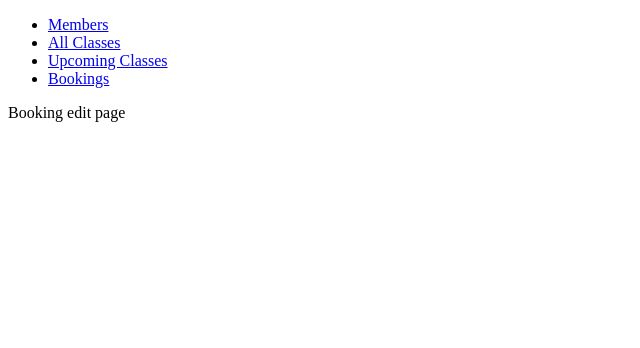
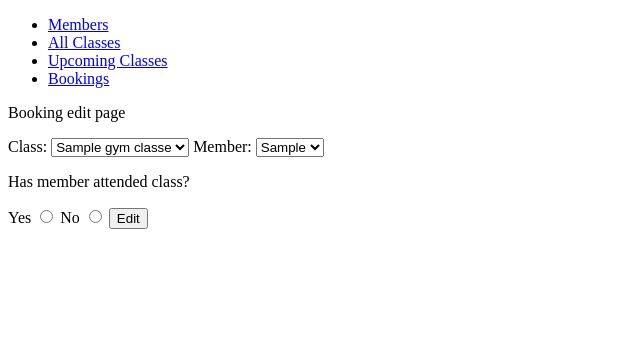
Before and after one commit to pjwmascall/python-project-gym, a Flask app: page /bookings/1/edit in a window 1280 px wide. Shown: the top 348 px of the page, without its empty margins (0-640 px from the left). Run offline with Flask 2, Linux system fonts and the light colour scheme; a database or web service that is not in the repository returns one stand-in record (values such as "Sample title"); some libraries are stand-ins or nearby versions.

Commit message:
added edit page for bookings

```diff
--- a/controllers/booking_controller.py
+++ b/controllers/booking_controller.py
@@ -37,8 +37,10 @@ def create_booking():
 
 @bookings_blueprint.route('/bookings/<id>/edit', methods = ['GET'])
 def edit_booking(id):
+    members = member_repository.select_all()
+    gym_classes = gym_class_repository.select_all()
     booking = booking_repository.select(id)
-    return render_template('bookings/edit.html', booking = booking)
+    return render_template('bookings/edit.html', members = members, gym_classes = gym_classes, booking = booking)
 
 @bookings_blueprint.route('/bookings/<id>', methods = ['POST'])
 def update_booking(id):
--- a/templates/bookings/edit.html
+++ b/templates/bookings/edit.html
@@ -4,4 +4,28 @@
 
 <p>Booking edit page</p>
 
+<form action="/bookings/{{booking.id}}" method="post">
+
+    <label for="gym_class_id">Class:</label>
+    <select name="gym_class_id" id="gym_class_id" required="required" value="{{booking.gym_class.id}}">
+        {% for gym_class in gym_classes %}
+            <option value="{{gym_class.id}}">{{gym_class.class_name}}</option>
+        {% endfor %}
+    </select>
+
+    <label for="member_id">Member:</label>
+    <select name="member_id" id="member_id" required="required" value="{{booking.member.id}}">
+        {% for member in members %}
+            <option value="{{member.id}}">{{member.first_name}}</option>
+        {% endfor %}
+    </select>
+
+    <p>Has member attended class?</p>
+    <label for="true">Yes</label>
+    <input type="radio" id="true" name="attended" value="True" required="required" {% if booking.attended == True %}checked="checked"{% endif %}>
+    <label for="false">No</label>
+    <input type="radio" id="false" name="attended" value="False" required="required" {% if booking.attended == False %}checked="checked"{% endif %}>
+
+    <button type="submit">Edit</button>
+
 {% endblock %}
```
